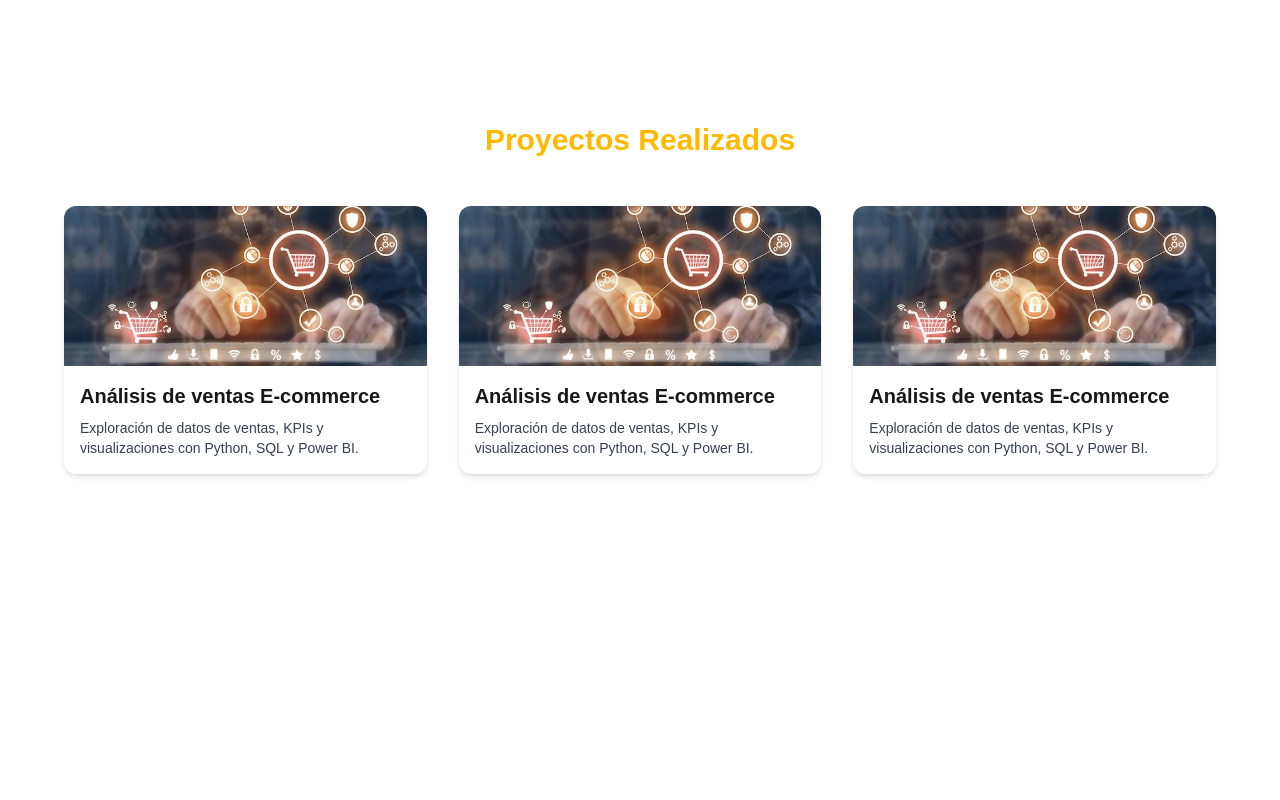
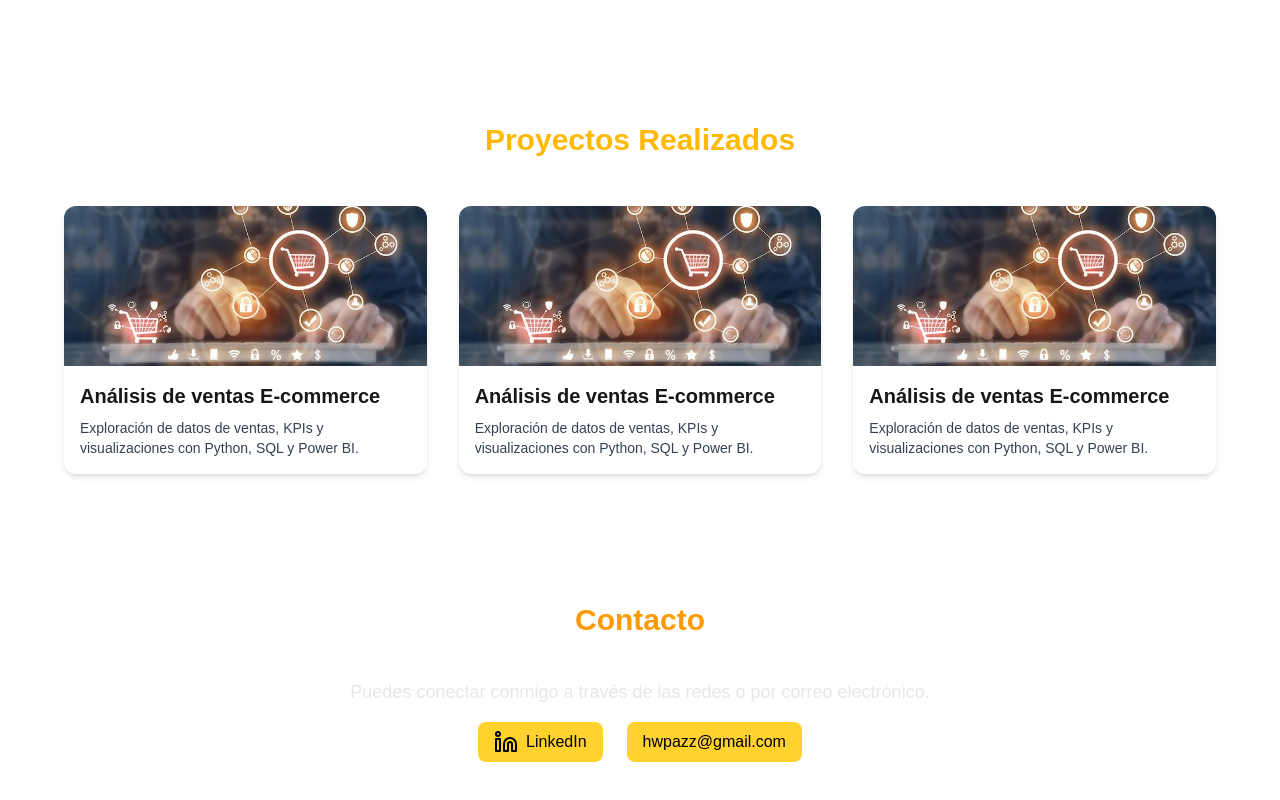
Before and after one commit to WilHazz/portafolio-Alaista-datos, a Next.js app: page / in a window 1280 px wide. Shown: the part 1274-2074 px from the top of the page. Before the commit the page ends 1812 px from the top, so only its background shows below. Built offline with nearby package versions, Linux system fonts and the light colour scheme.

Commit message:
agregamos el componete Footer

```diff
--- a/src/app/page.tsx
+++ b/src/app/page.tsx
@@ -3,6 +3,8 @@ import Banner from "@/components/Banner";
 import Presentacion from "@/components/Presentacion";
 import Herramientas from "@/components/Herramientas";
 import Proyectos from "@/components/Proyectos";
+import Contacto from "@/components/Contacto";
+import Footer from "@/components/Footer";
 
 export default function Home() {
   return (
@@ -12,6 +14,8 @@ export default function Home() {
       <Presentacion />
       <Herramientas />
       <Proyectos />
+      <Contacto />
+      <Footer />
     </main>
 
   );
--- /dev/null
+++ b/src/components/Contacto.tsx
@@ -0,0 +1,26 @@
+import { Linkedin } from "lucide-react"
+import Link from "next/link"
+
+function Contacto() {
+  return (
+    <section
+    id="Contacto"
+    className="py-16 bg-color-background text-center px-6">
+        <h2 className="text-3xl font-bold text-amber-500 mb-6">Contacto</h2>
+        <p className="text-lg text-gray-200 py-4">
+          Puedes conectar conmigo a través de las redes o por correo electrónico.
+        </p>
+        <div className="flex flex-col md:flex-row gap-6 justify-center items-center">
+          <Link href={"https://www.linkedin.com/in/hanny-lopez-wilh4z2-d3v/"} className="inline-flex items-center gap-2 bg-amber-300 text-black px-4 py-2 rounded-lg hover:bg-amber-400 transition">
+            <Linkedin />
+              LinkedIn
+          </Link>
+          <a href="mailto:hwpazz@gmail.com" className="inline-flex items-center gap-2 bg-amber-300 text-black px-4 py-2 rounded-lg hover:bg-amber-400 transition">
+            hwpazz@gmail.com
+          </a>
+        </div>
+    </section>
+  )
+}
+
+export default Contacto
--- /dev/null
+++ b/src/components/Footer.tsx
@@ -0,0 +1,13 @@
+
+
+function Footer() {
+  return (
+    <footer className="bg-color-background text-white text-center py-4">
+        <p className="text-sm">
+            &copy; {new Date().getFullYear()} Hanny Wilson Paz. Todos los derechos reservados.
+        </p>
+    </footer>
+  )
+}
+
+export default Footer
```
